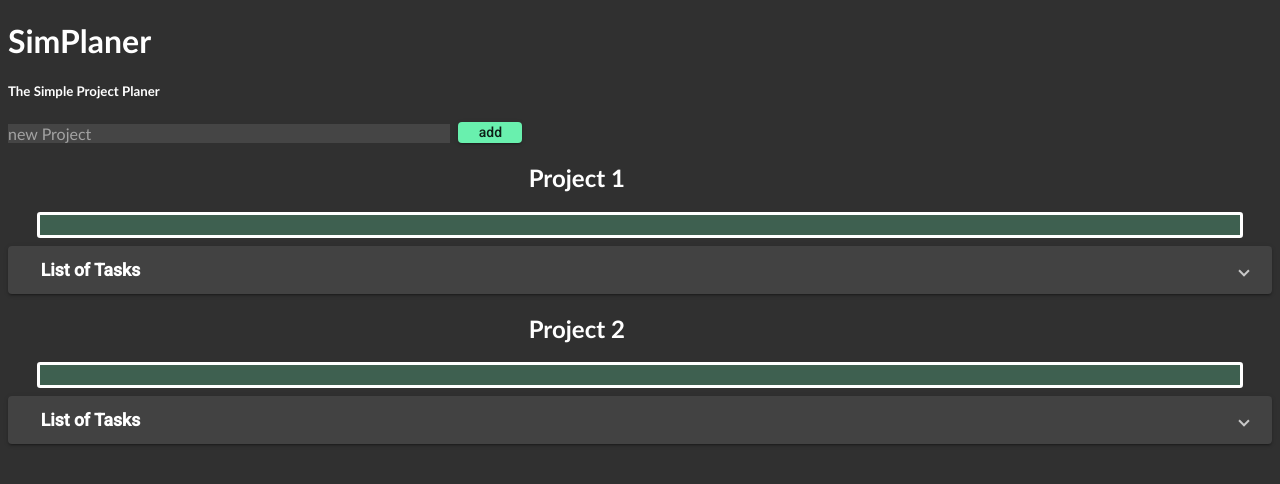
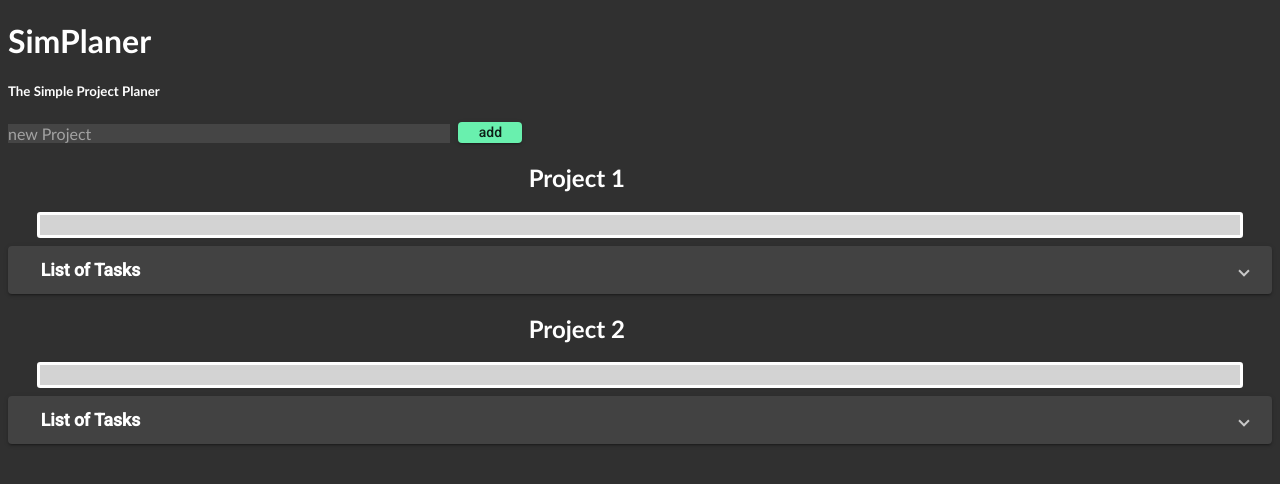
Before and after one commit to RouvenGonzalez/App-Template, an Angular app in the folder projekt/: page / in a window 1280 px wide. Shown: the top 484 px of the page. Built offline with nearby package versions, Linux system fonts and the light colour scheme.

Commit message:
#14 changed collor of progress bar and appearance of the selctor fields

```diff
--- a/projekt/src/app/task/task.component.html
+++ b/projekt/src/app/task/task.component.html
@@ -1,8 +1,8 @@
 <div>
   <div class="container" *ngFor="let task of viewTasks(currentProject.name)">
     <div class="float-right">
-      <mat-form-field appearance = "fill">
-        <mat-select #Select [value] = "task.status" (selectionChange)="changeStatus(Select.value, task.description, currentProject.name)">
+      <mat-form-field appearance = "fill" color="accent">
+        <mat-select #Select [value] = "task.status"  (selectionChange)="changeStatus(Select.value, task.description, currentProject.name)">
           <mat-label>Task status</mat-label>
           <mat-option [value] = "status.OPEN">open</mat-option>
           <mat-option [value] = "status.REVIEW">review</mat-option>
--- a/projekt/src/styles.css
+++ b/projekt/src/styles.css
@@ -11,6 +11,7 @@ html {
     margin: 0 auto .5em auto;
     border-style: solid;
     border-radius: .2em;
+    border-color: lightgrey)
 
 }
 
@@ -62,3 +63,7 @@ button[type="submit"]{
 h3.taskTitle{
     margin-left: .5em;
 }
+
+.mat-progress-bar-buffer {
+    background: lightgrey !important;
+}
```
